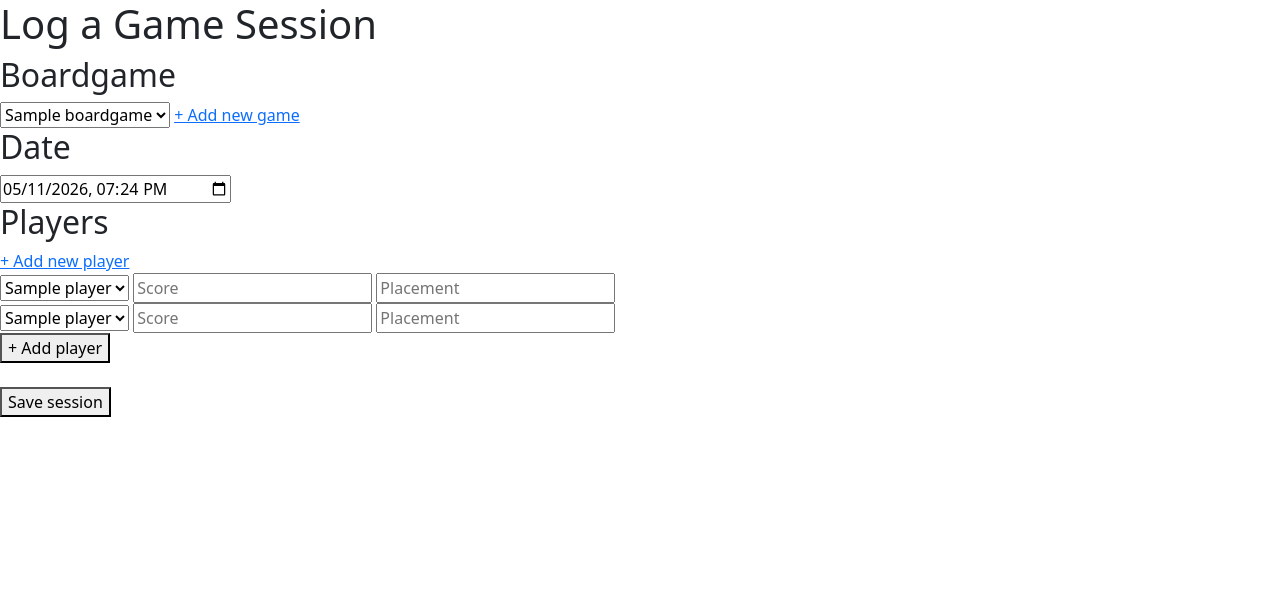
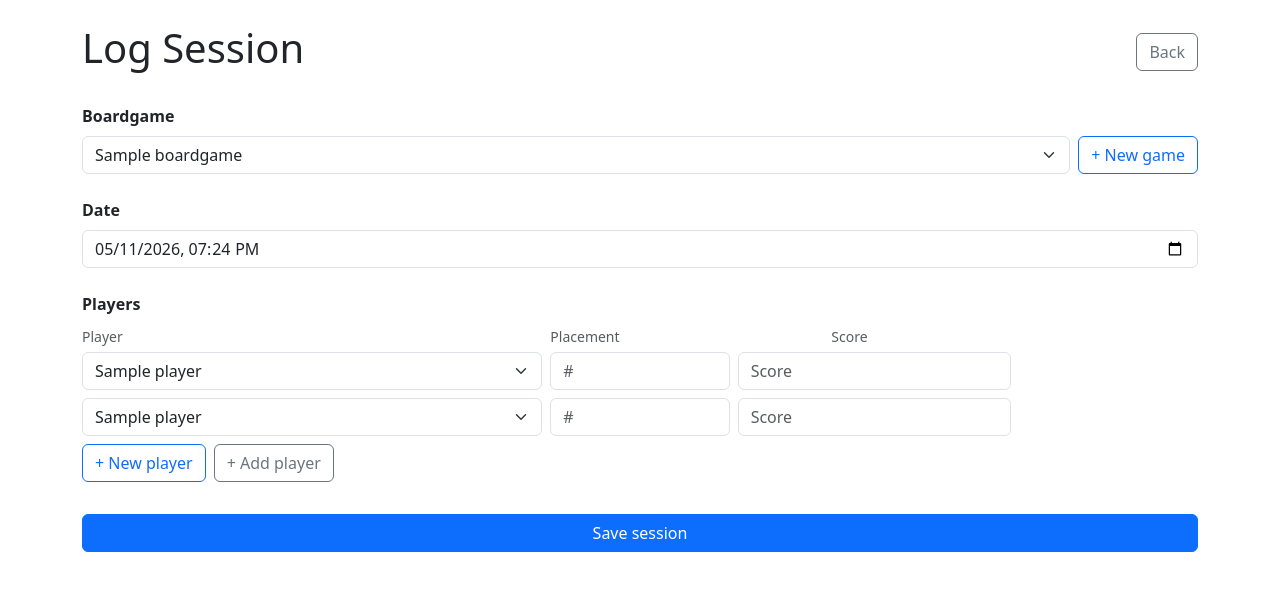
Before and after one commit to Castorfiber92/boardgame_tracker, a FastAPI app: page /log-session in a window 1280 px wide. Shown: the top 591 px of the page. Run offline with FastAPI, Linux system fonts and the light colour scheme; tables that the repository leaves empty hold one stand-in row (values such as "Sample post").

Commit message:
Style log session page and impore homepage layout

```diff
--- a/templates/log_session.html
+++ b/templates/log_session.html
@@ -1,69 +1,107 @@
 <!DOCTYPE html>
 <html>
     <head>
+        <title>Log Session</title>
         <link href="https://cdn.jsdelivr.net/npm/bootstrap@5.3.0/dist/css/bootstrap.min.css" rel="stylesheet">
-        <title>Log Session</title>
     </head>
     <body>
-        <h1>Log a Game Session</h1>
+        <div class="container mt-4">
+            <div class="d-flex justify-content-between align-items-center mb-4">
+                <h1>Log Session</h1>
+                <a href="/" class="btn btn-outline-secondary">Back</a>
+            </div>
+
             <form action="/log-session" method="post">
 
-            <h2>Boardgame</h2>
-            <select name="boardgame_id">
+                <div class="mb-4">
+                    <label class="form-label fw-bold">Boardgame</label>
+                    <div class="d-flex gap-2">
+                        <select name="boardgame_id" class="form-select">
                             {% for game in boardgames %}
                                 <option value="{{ game.id }}">{{ game.name }}</option>
                             {% endfor %}
                         </select>
-            <a href="/add-game">+ Add new game</a>
+                        <a href="/add-game" class="btn btn-outline-primary text-nowrap">+ New game</a>
+                    </div>
+                </div>
 
-            <h2>Date</h2>
-            <input type="datetime-local" name="date" value="{{ default_date }}">
+                <div class="mb-4">
+                    <label class="form-label fw-bold">Date</label>
+                    <input type="datetime-local" name="date" value="{{ default_date }}" class="form-control">
+                </div>
 
-            <h2>Players</h2>
-            <a href="/add-player">+ Add new player</a>
+                <div class="mb-3">
+                    <label class="form-label fw-bold">Players</label>
+                    <div class="row g-2 mb-1">
+                        <div class="col-5">
+                            <small class="text-muted">Player</small>
+                        </div>
+                        <div class="col-3">
+                            <small class="text-muted">Placement</small>
+                        </div>
+                        <div class="col-2">
+                            <small class="text-muted">Score</small>
+                        </div>
+                    </div>
                     <div id="player-rows">
-                <div class="player-row">
-                    <select name="player_id">
+                        <div class="player-row row g-2 mb-2">
+                            <div class="col-5">
+                                <select name="player_id" class="form-select">
                                     {% for player in players %}
                                         <option value="{{ player.id }}">{{ player.name }}</option>
                                     {% endfor %}
                                 </select>
-                    <input type="number" name="score" placeholder="Score">
-                    <input type="number" name="placement" placeholder="Placement">
                             </div>
-                <div class="player-row">
-                    <select name="player_id">
+                            <div class="col-2">
+                                <input type="number" name="placement" placeholder="#" class="form-control">
+                            </div>
+                            <div class="col-3">
+                                <input type="number" name="score" placeholder="Score" class="form-control">
+                            </div>
+                        </div>
+                        <div class="player-row row g-2 mb-2">
+                            <div class="col-5">
+                                <select name="player_id" class="form-select">
                                     {% for player in players %}
                                         <option value="{{ player.id }}">{{ player.name }}</option>
                                     {% endfor %}
                                 </select>
-                    <input type="number" name="score" placeholder="Score">
-                    <input type="number" name="placement" placeholder="Placement">
+                            </div>
+                            <div class="col-2">
+                                <input type="number" name="placement" placeholder="#" class="form-control">
+                            </div>
+                            <div class="col-3">
+                                <input type="number" name="score" placeholder="Score" class="form-control">
+                            </div>
+                        </div>
+                    </div>
+                    <div class="d-flex gap-2 mt-2">
+                        <a href="/add-player" class="btn btn-outline-primary">+ New player</a>
+                        <button type="button" class="btn btn-outline-secondary" onclick="addPlayerRow()">+ Add player</button>
                     </div>
                 </div>
 
-            <button type="button" onclick="addPlayerRow()">+ Add player</button>
-            <br><br>
-            <button type="submit">Save session</button>
+                <button type="submit" class="btn btn-primary w-100 mt-3">Save session</button>
 
             </form>
+        </div>
+
         <script>
             function addPlayerRow() {
-        // Find the container that holds all player rows
                 const container = document.getElementById("player-rows");
-
-        // Grab the first row and make a copy of it
                 const firstRow = container.querySelector(".player-row");
                 const newRow = firstRow.cloneNode(true);
 
-        // Add a remove button to the new row
+                const removeCol = document.createElement("div");
+                removeCol.className = "col-2";
                 const removeButton = document.createElement("button");
                 removeButton.type = "button";
-        removeButton.textContent = "Remove";
+                removeButton.textContent = "✕";
+                removeButton.className = "btn btn-outline-danger w-100";
                 removeButton.onclick = function() { newRow.remove(); };
-        newRow.appendChild(removeButton);
+                removeCol.appendChild(removeButton);
+                newRow.appendChild(removeCol);
 
-        // Add the new row to the container
                 container.appendChild(newRow);
             }
         </script>
--- a/tracker/api/sessions.py
+++ b/tracker/api/sessions.py
@@ -47,7 +47,9 @@
                 "boardgame": s.boardgame.name,
                 "players": [
                     {
-                        "player": r.player.name
+                        "player": r.player.name,
+                        "score": r.score,
+                        "placement": r.placement
                     }
                     for r in s.results
                 ]
```
Also changed, not shown: templates/index.html (+5 -5 lines). Lines whose indentation alone changed are shown as unchanged.
